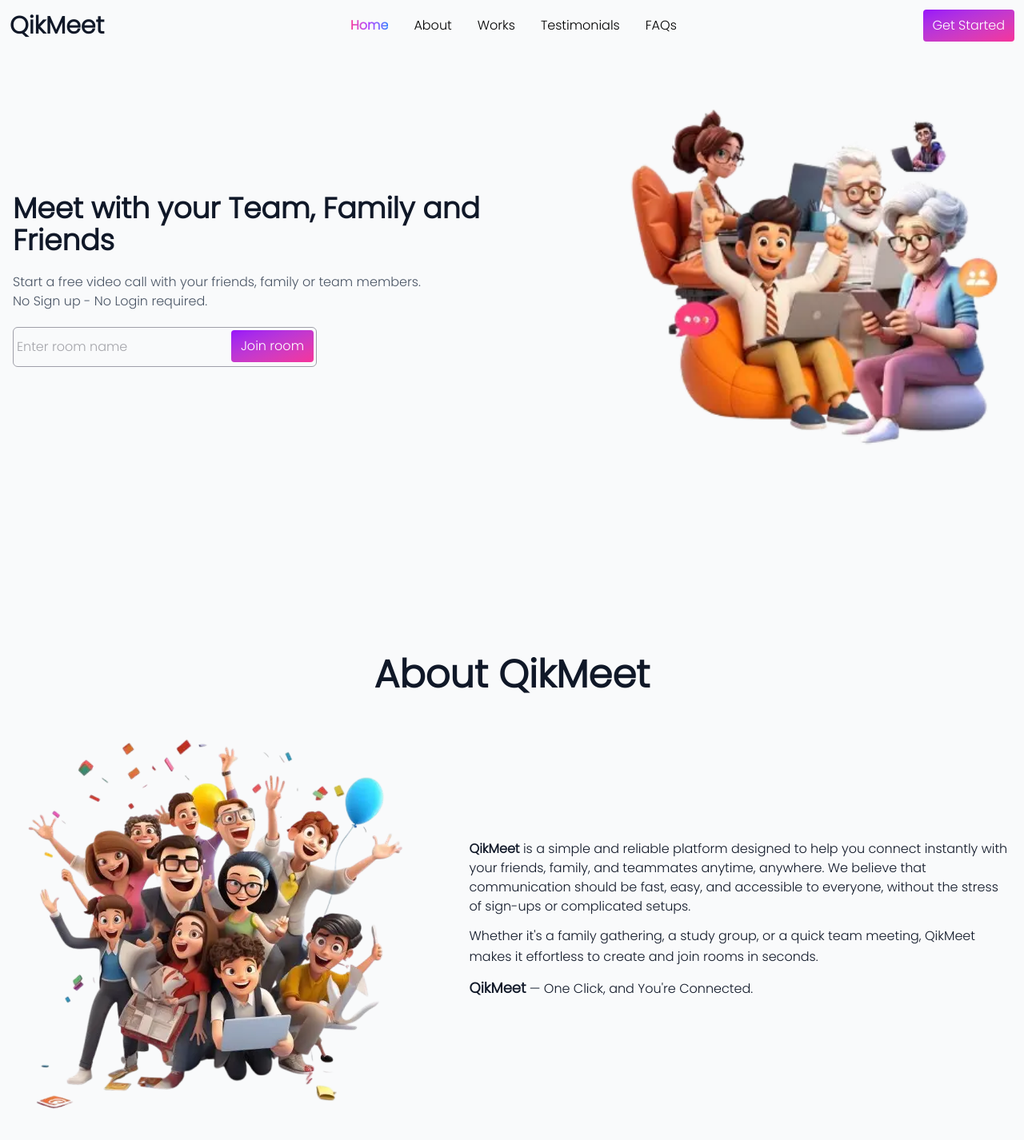
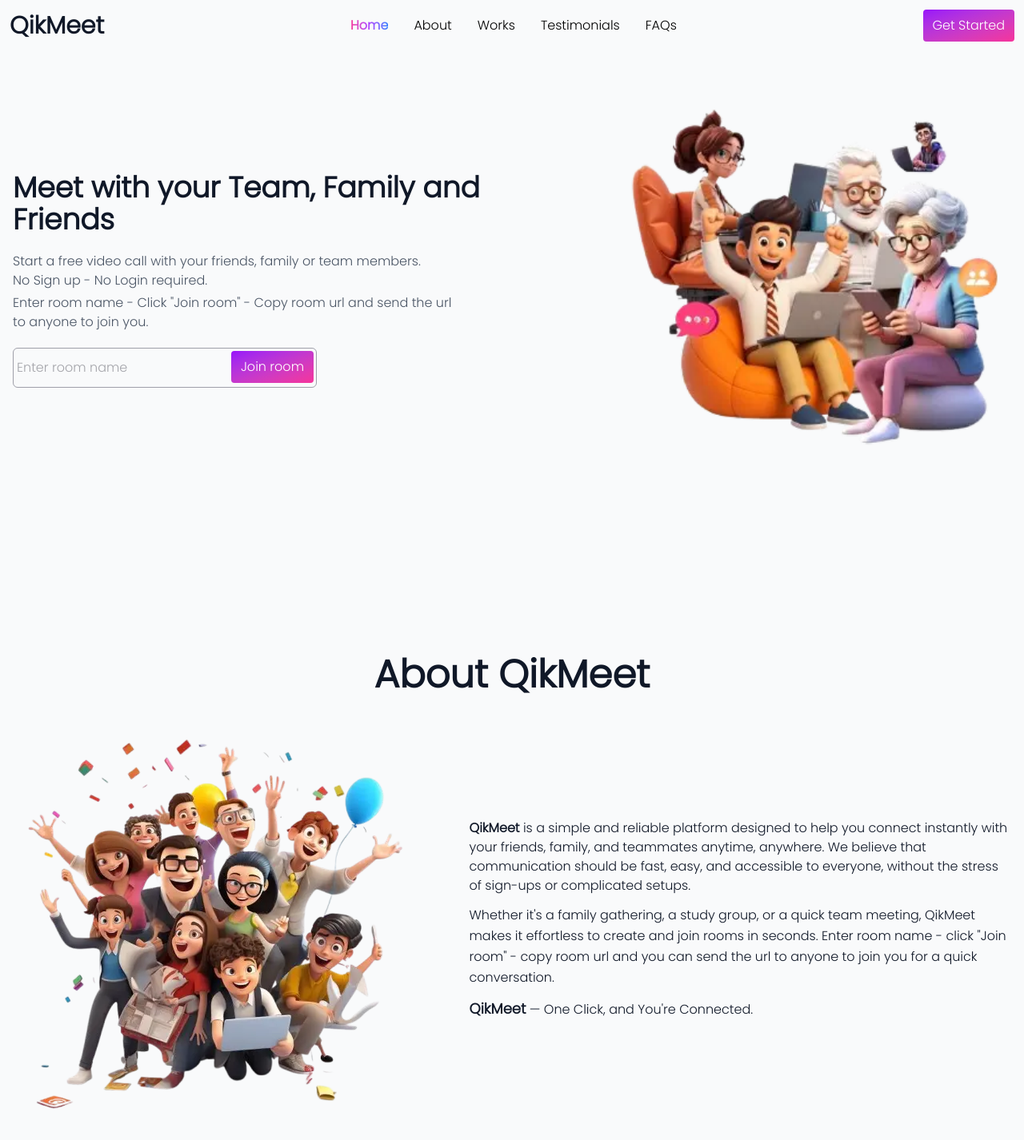
Before and after one commit to AghoghoOgbotor18/qik-meet, a React (Vite) app: page / in a window 1280 px wide. Shown: the top 1426 px of the page at 80% size. Built offline with nearby package versions, Linux system fonts and the light colour scheme.

Commit message:
Add some text content for better description of qikMeet

```diff
--- a/src/Components/About.jsx
+++ b/src/Components/About.jsx
@@ -48,7 +48,7 @@
           <p className="text-gray-900 leading-relaxed">
             Whether it's a family gathering, a study group, or a quick team
             meeting, QikMeet makes it effortless to create and join rooms in
-            seconds.
+            seconds. Enter room name - click "Join room" - copy room url and you can send the url to anyone to join you for a quick conversation.
           </p>
           <p>
             <span className="font-bold text-lg">QikMeet</span> — One Click, and
--- a/src/Components/Faq.jsx
+++ b/src/Components/Faq.jsx
@@ -6,7 +6,7 @@
   {
     question: "What is QikMeet?",
     answer:
-      "QikMeet is a simple and fast video meeting platform that lets you connect instantly with friends, family, or colleagues — no downloads or sign-ups required.",
+      "QikMeet is a simple and fast video meeting platform that lets you connect instantly with friends, family, or colleagues — no downloads or sign-ups required. Just enter room name, copy the room url and send to anyone to join",
   },
   {
     question: "Do I need to create an account to start a meeting?",
--- a/src/Components/Hero.jsx
+++ b/src/Components/Hero.jsx
@@ -59,7 +59,7 @@
         </motion.h2>
 
         <motion.p
-          className="max-w-[95%] md:w-full text-gray-600"
+          className="max-w-[95%] md:w-[80%] text-gray-600 flex flex-col gap-1"
           initial={{ opacity: 0 }}
           animate={{ opacity: 1 }}
           transition={{ delay: 0.6, duration: 0.6 }}
@@ -67,6 +67,8 @@
           Start a free video call with your friends, family or team members.
           <br />
           No Sign up - No Login required.
+          <br />
+          <span>Enter room name - Click "Join room" - Copy room url and send the url to anyone to join you.</span>
         </motion.p>
 
         <motion.form
```
